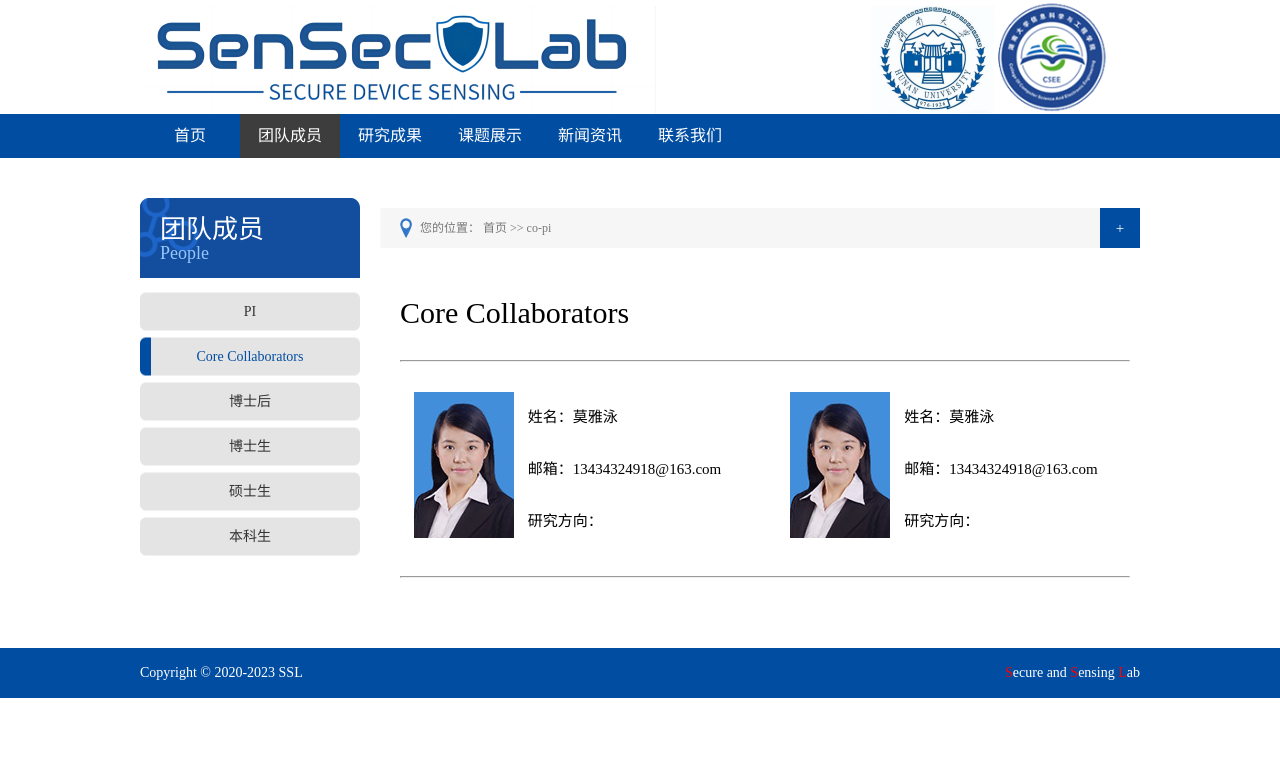
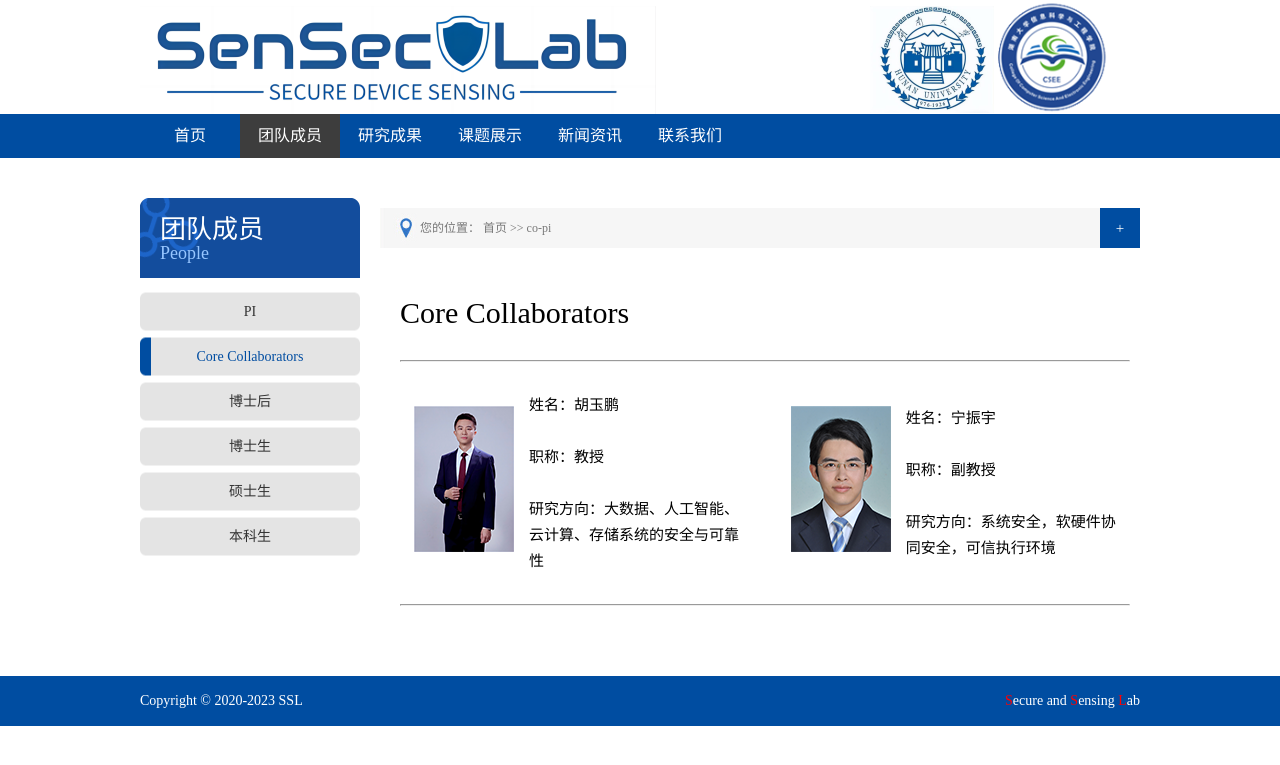
Before and after one commit to Wenqiangjin/wenqiangjin.github.io, a Jekyll site: the page built from pages/co-pi.html, in a window 1280 px wide. Shown: the top 765 px of the page. Built offline with Jekyll 4.4.1, drawn with Linux system fonts in a browser that asks for light colours.

Commit message:
paper patent

```diff
--- a/pages/co-pi.html
+++ b/pages/co-pi.html
@@ -16,11 +16,11 @@
       <hr>
       <table style="margin-top:30px;margin-bottom:30px">
         <tr>
-          <td width="120"><p align="center"><img src="/images/staff/moyayong.jpg"></p></td>
-          <td width="235"><p>姓名：莫雅泳</p><br><p>邮箱：13434324918@163.com</p><br><p>研究方向：</p></td>
+          <td width="120"><p align="center"><img src="/images/staff/huyupeng.jpg"></p></td>
+          <td width="235"><p>姓名：胡玉鹏</p><br><p>职称：教授</p><br><p>研究方向：大数据、人工智能、云计算、存储系统的安全与可靠性</p></td>
           <td width="20"></td>
-          <td width="120"><p align="center"><img src="/images/staff/moyayong.jpg"></p></td>
-          <td width="235"><p>姓名：莫雅泳</p><br><p>邮箱：13434324918@163.com</p><br><p>研究方向：</p></td>
+          <td width="120"><p align="center"><img src="/images/staff/ningzhenyu.jpg"></p></td>
+          <td width="235"><p>姓名：宁振宇</p><br><p>职称：副教授</p><br><p>研究方向：系统安全，软硬件协同安全，可信执行环境</p></td>
         </tr>
       </table>
       <hr>
```
Also changed, not shown: pages/doctor.html (+0 -10 lines), pages/people.html (+0 -10 lines).
